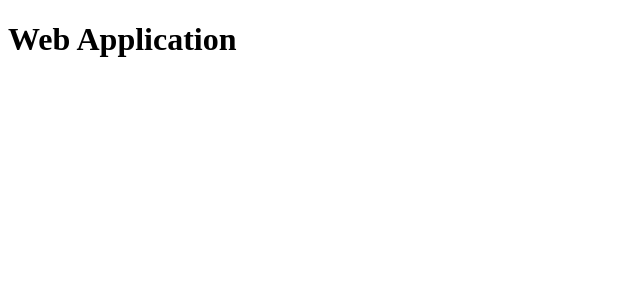
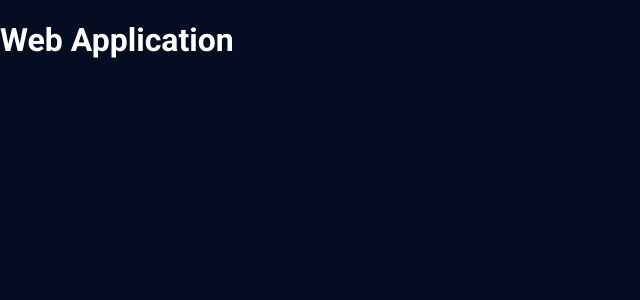
Before and after one commit to flaviomarcilio/19_github-app, a React (Create React App) app: page / in a window 1280 px wide. Shown: the top 300 px of the page, without its empty margins (0-640 px from the left). Built offline with nearby package versions, Linux system fonts and the light colour scheme.

Commit message:
Create GlobalStyle

```diff
--- a/package.json
+++ b/package.json
@@ -9,6 +9,7 @@
     "react": "^17.0.2",
     "react-dom": "^17.0.2",
     "react-scripts": "4.0.3",
+    "styled-components": "^5.3.3",
     "web-vitals": "^1.0.1"
   },
   "scripts": {
--- a/public/index.html
+++ b/public/index.html
@@ -24,7 +24,10 @@
       work correctly both with client-side routing and a non-root public URL.
       Learn how to configure a non-root public URL by running `npm run build`.
     -->
-    <title>React App</title>
+    <title>GitHub App</title>
+    <link rel="preconnect" href="https://fonts.googleapis.com">
+    <link rel="preconnect" href="https://fonts.gstatic.com" crossorigin>
+    <link href="https://fonts.googleapis.com/css2?family=Roboto:ital,wght@0,100;0,300;0,400;0,500;0,700;0,900;1,100;1,300;1,400;1,500;1,700;1,900&display=swap" rel="stylesheet">
   </head>
   <body>
     <noscript>You need to enable JavaScript to run this app.</noscript>
--- /dev/null
+++ b/src/components/globalStyle/GlobalStyle.js
@@ -0,0 +1,11 @@
+import { createGlobalStyle } from "styled-components";
+
+export const GlobalStyle = createGlobalStyle`
+    body {
+        background-color: #040D21;
+        padding: 0;
+        margin: 0;
+        font-family: 'Roboto', sans-serif;
+        color: #fff;
+    }
+`;
--- /dev/null
+++ b/src/components/globalStyle/index.js
@@ -0,0 +1 @@
+export * from './GlobalStyle';
--- /dev/null
+++ b/src/components/index.js
@@ -0,0 +1 @@
+export * from './globalStyle';
--- a/src/index.js
+++ b/src/index.js
@@ -1,9 +1,11 @@
 import React from 'react';
 import ReactDOM from 'react-dom';
 import { App } from './pages';
+import { GlobalStyle } from './components';
 
 ReactDOM.render(
   <React.StrictMode>
+    <GlobalStyle />
     <App />
   </React.StrictMode>,
   document.getElementById('root')
```
Also changed, not shown: 1 other file (tests, documents, lock files or other folders).
